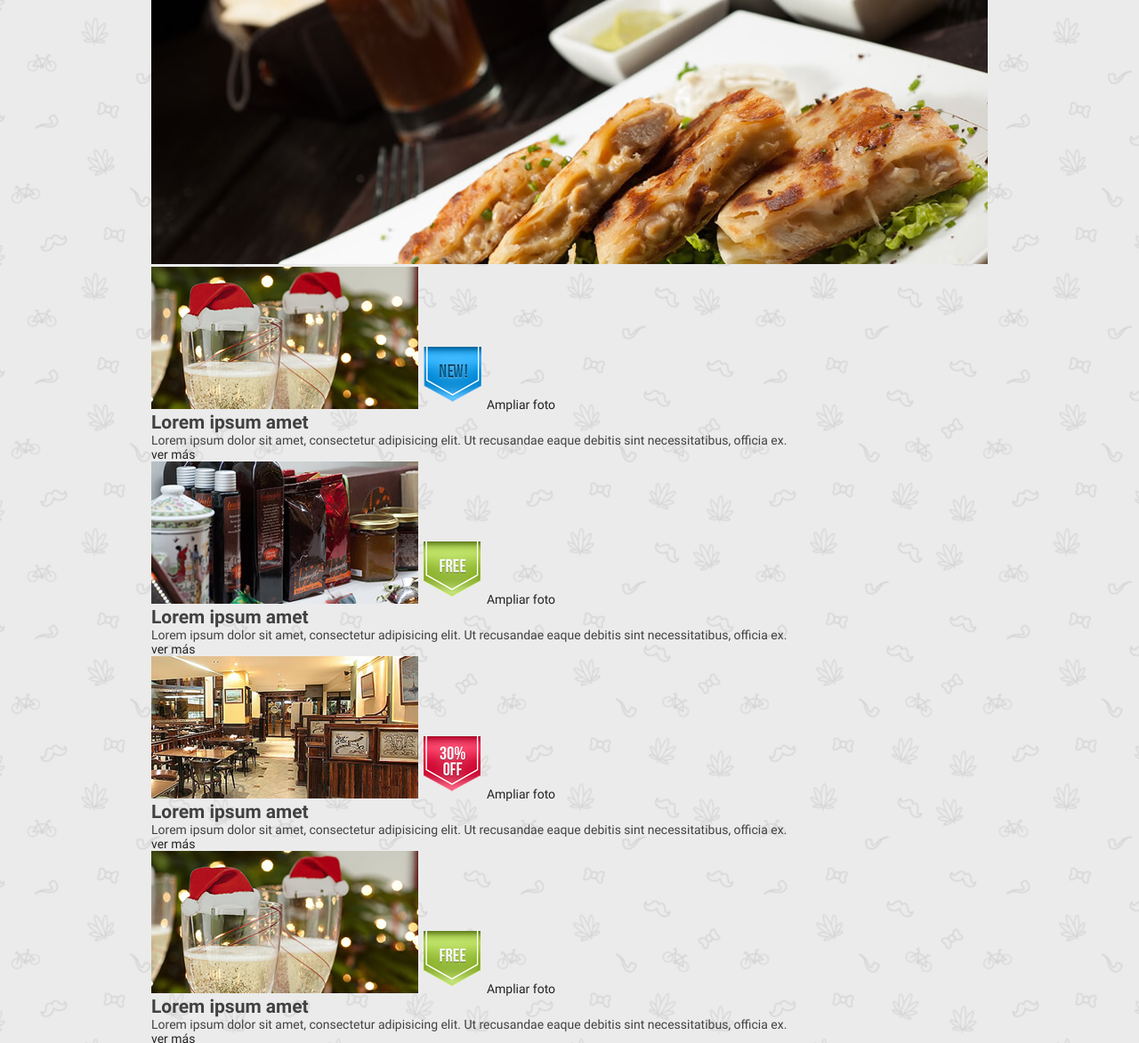
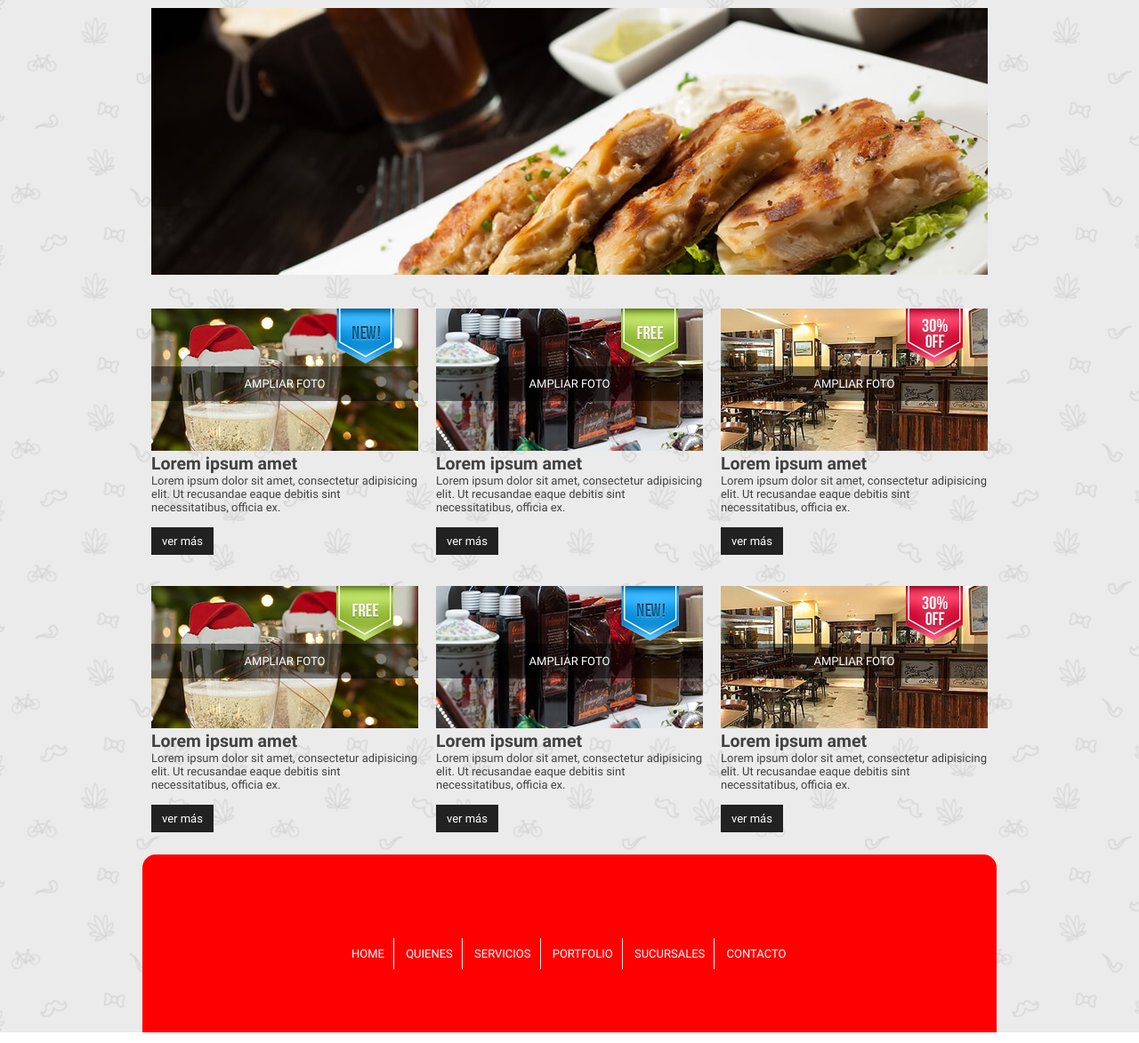
Before and after one commit to Yanioconjota/dh-kitchening, a plain HTML site: page index.html in a window 1280 px wide. Shown: the part 239-1412 px from the top of the page at 89% size. Drawn offline with Linux system fonts and the light colour scheme; a web font is replaced by a local one.

Commit message:
se actualizó hoja de estilos

```diff
--- a/css/mediaqueries.css
+++ b/css/mediaqueries.css
@@ -2,7 +2,9 @@
 
 /* Custom, iPhone Retina	320 */
 @media only screen and (min-width : 320px) {
-
+  .container {
+    width: 100%;
+  }
 }
 
 /* Custom, iPhone Retina 480 */
@@ -28,25 +30,31 @@
 
 /* Medium Devices, Desktops 1024 */
 @media only screen and (min-width : 1024px) {
-
+  .container {
+    width: 960px;
+  }
 }
 
 /* Large Devices, Wide Screens 1200 */
 @media only screen and (min-width : 1200px) {
-
+  .container {
+    width: 960px;
+  }
 }
 
 /* Large Devices, Wide Screens 1366 */
-@media only screen and (min-width : 1366px) {
-
-}
+/* @media only screen and (min-width : 1366px) {
+  .container {
+    width: 960px;
+  }
+} */
 
 /* Large Devices, Wide Screens 1440 */
-@media only screen and (min-width : 1440px) {
+/* @media only screen and (min-width : 1440px) {
 
-}
+} */
 
 /* Large Devices, Wide Screens 1679 */
-@media only screen and (min-width : 1679px) {
+/* @media only screen and (min-width : 1679px) {
 
-}
+} */
--- a/css/styles.css
+++ b/css/styles.css
@@ -12,7 +12,7 @@ body {
   overflow-y: scroll;
   font-family: 'Roboto', sans-serif;
   color: rgb(65, 65, 65);
-  font-size: 14px;
+  font-size: 13px;
   background-image: url('../images/bg-body.png');
   background-repeat: repeat;
   background-position: center;
@@ -59,12 +59,139 @@ ul li {
 
 /* Custom Classes */
 .container {
-
+  width: 1100px;
 }
 
 .main-header {
   display: flex;
   align-items: center;
   flex-direction: column;
+  margin: 15px 0;
+}
+
+.main-header .logo {
+  border-radius: 50%;
+  border: 1px solid gray;
+}
+
+.main-nav {
+  width: 100%;
+  margin: auto;
+  margin-top: 15px;
+  padding: 10px;
+}
+
+.main-nav ul {
+  display: flex;
+  justify-content: space-between;
+}
+
+.main-nav ul li {
+  display: inline-block;
+  text-transform: uppercase;
+  background-color: #222;
+  padding: 8px 45px;
+}
+
+.main-nav ul li a {
+  color: #fff;
+}
+
+.banner {
+  margin-bottom: 15px;
+  padding: 10px;
+}
+
+.banner img {
+  width: 100%;
+}
+
+.vip-products {
+  display: block;
+  float: left;
+  width: 100%;
+  overflow: hidden;
+}
+
+.product {
+  width: 33.33333333%;
+  float: left;
+  padding: 10px;
+  overflow: hidden;
+}
+
+.product .more {
+  padding: 8px 12px;
+  box-sizing: border-box;
+  color: #fff;
+  background-color: #222;
+  display: inline-block;
+  margin: 15px 0;
+}
+
+.photo-container {
+  position: relative;
+}
+
+.photo-container .photo {
+  width: 100%;
+}
+
+.photo-container .zoom {
+  position: absolute;
+  width: 100%;
+  z-index: 12;
+  top: 40%;
+  left: 0;
+  text-align: center;
+  text-transform: uppercase;
+  padding: 12px 0;
+  color: #fff;
+  background-color: rgba(0, 0, 0, .5);
+  box-sizing: border-box;
+}
+
+.photo-container .special {
+  position: absolute;
+  z-index: 10;
+  right: 25px;
+}
+
+.main-footer {
+  width: 100%;
+  padding: 10px;
+  box-sizing: border-box;
+  background-color: red;
+  display: block;
+  float: left;
+  height: 200px;
+  border-top-left-radius: 15px;
+  border-top-right-radius: 15px;
+}
+
+
+.main-footer ul {
+  display: block;
+  margin: 0 auto;
+  width: 510px;
+  box-sizing: border-box;
+  margin-top: 10%;
+}
+
+.main-footer ul li {
+  display: inline;
+}
+
+.main-footer ul li a {
+  color: #fff;
+  text-transform: uppercase;
+  border-right: 1px solid #fff;
+  padding: 10px;
+  text-transform: uppercase;
+}
+
+
+.main-footer ul li:last-child a {
+  border-right: none;
 }
 /* End Custom Classes */
```
